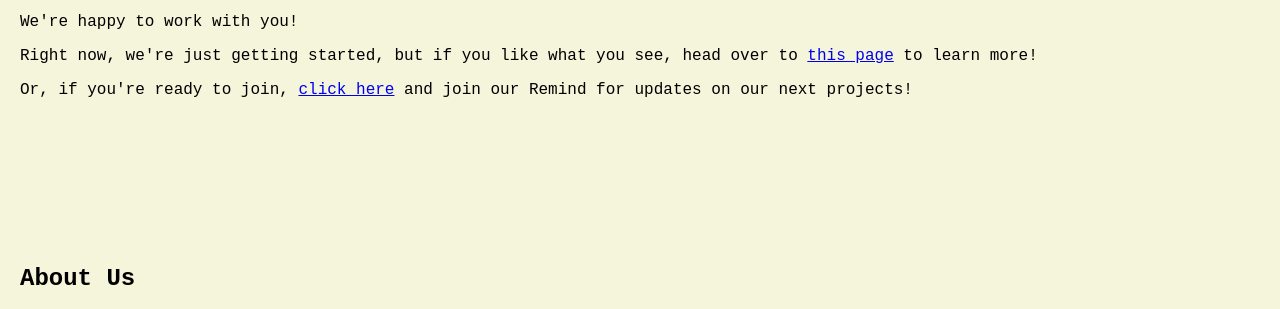
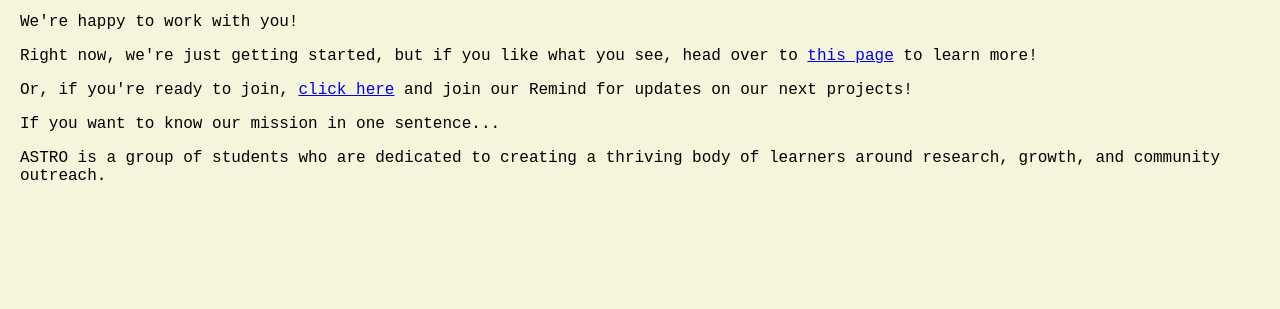
Before and after one commit to isd09/isd09.github.io, a plain HTML site: page official-website/index.html in a window 1280 px wide. Shown: the part 392-701 px from the top of the page. Drawn offline with Linux system fonts and the light colour scheme.

Commit message:
Update index.html

```diff
--- a/official-website/index.html
+++ b/official-website/index.html
@@ -94,6 +94,8 @@
             <p>We're happy to work with you!</p>
             <p>Right now, we're just getting started, but if you like what you see, head over to <a href="https://docs.google.com/document/d/e/2PACX-1vQRKIPBX9Lr5SuhxERLCCfbkzg285pYAExrn1NKCT5XsmYOAcqItdilKqn0tw0vzBcU6rmYg554GjIO/pub" target="_blank">this page</a> to learn more!</p>
             <p>Or, if you're ready to join, <a href="https://forms.gle/hJZvKgMe2nZs3nxw5" target="_blank">click here</a> and join our Remind for updates on our next projects!</p>
+            <p>If you want to know our mission in one sentence...</p>
+            <p>ASTRO is a group of students who are dedicated to creating a thriving body of learners around research, growth, and community outreach.</p>
         </div>
     </div>
 
```
